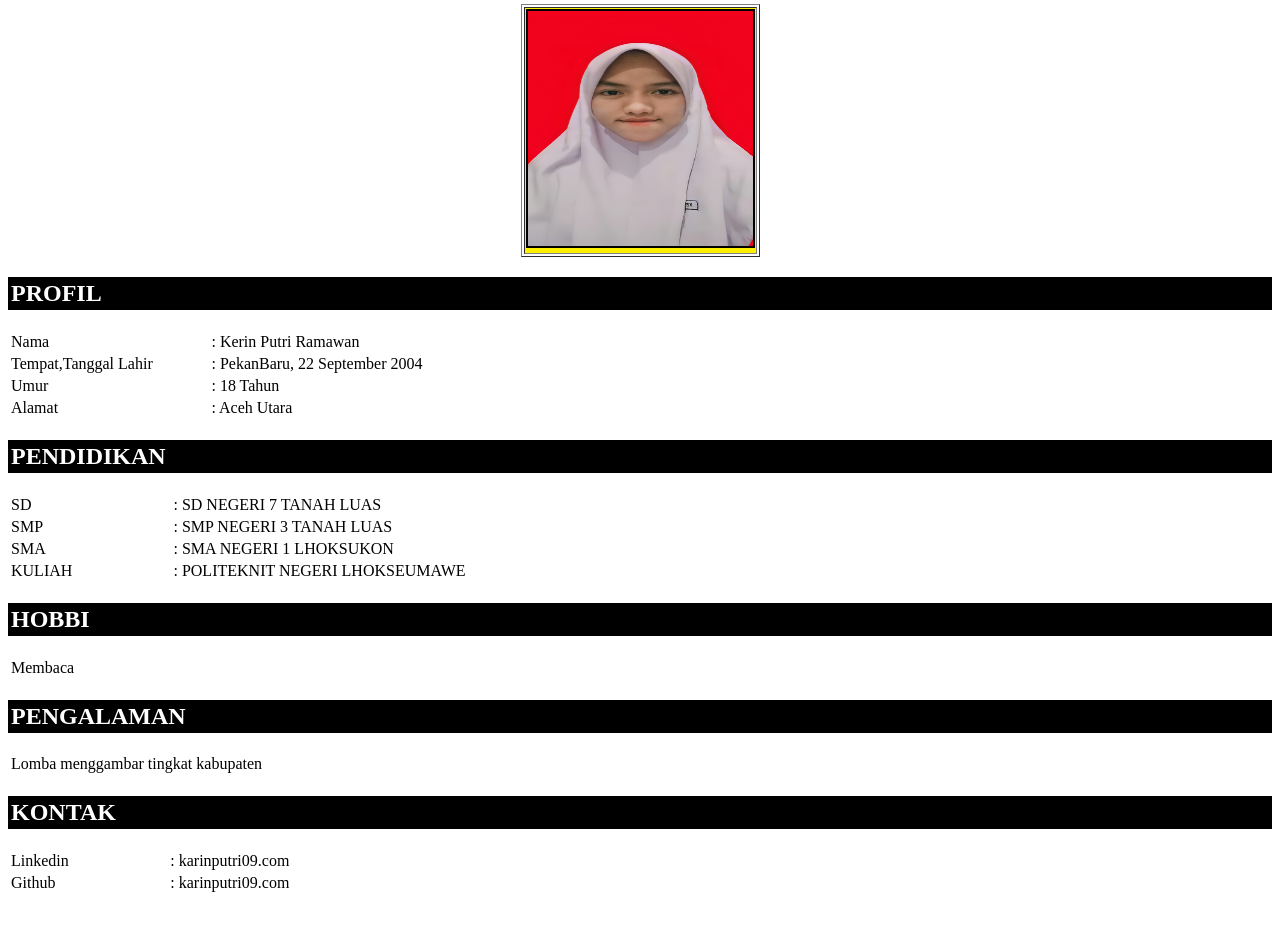
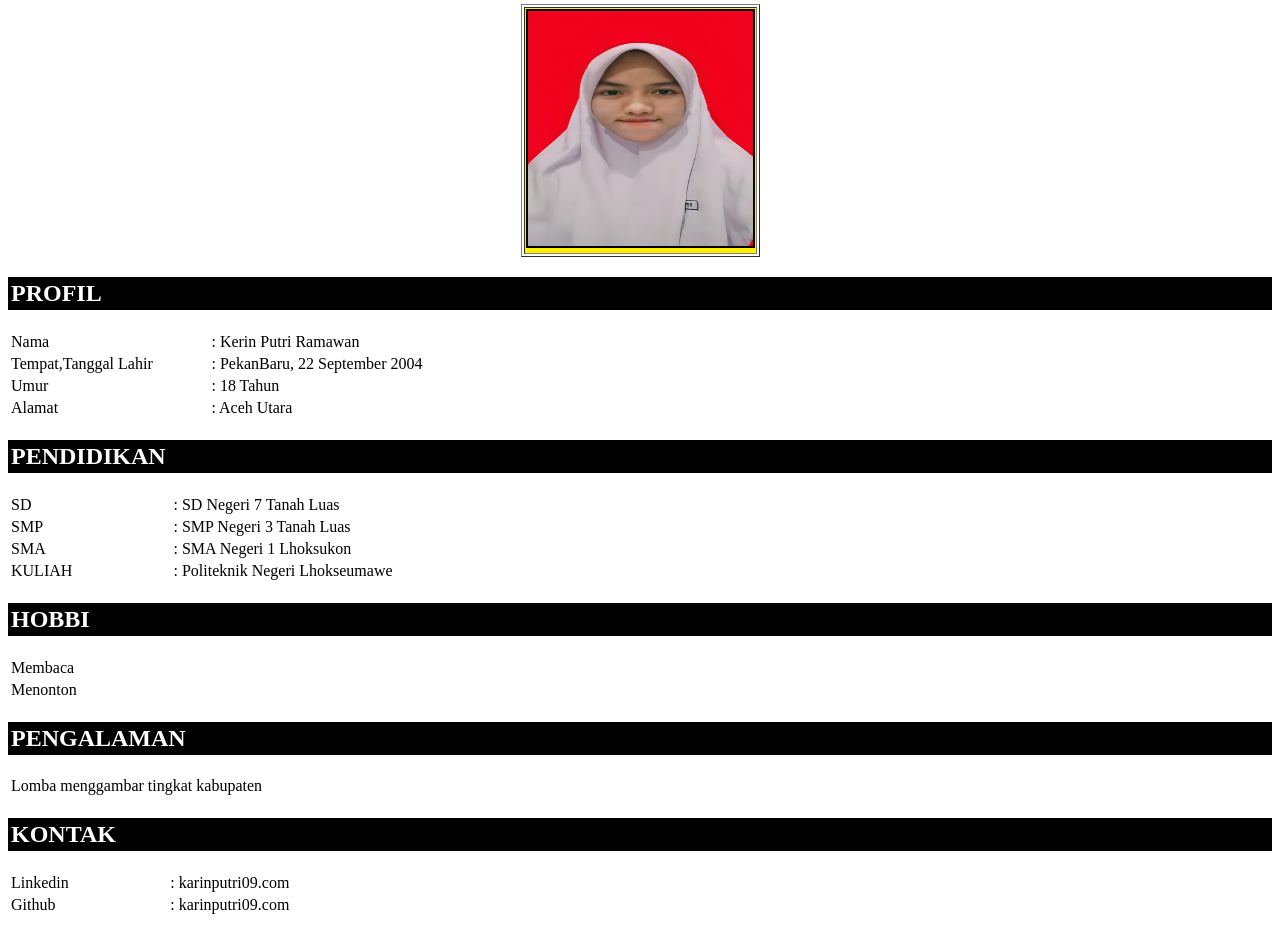
Before and after one commit to karinputri09/belajargit, a plain HTML site: page index.html in a window 1280 px wide. Shown: the part 155-1080 px from the top of the page. Before the commit the page ends 1058 px from the top, so only its background shows below. Drawn offline with Linux system fonts and the light colour scheme.

Commit message:
index.html

```diff
--- a/index.html
+++ b/index.html
@@ -67,25 +67,28 @@
         <table align="center">
         <tr>
         <td width="1%">SD</td>
-        <td width="10%">: SD NEGERI 7 TANAH LUAS  </td>
+        <td width="10%">: SD Negeri 7 Tanah Luas  </td>
         </tr>
         <tr>
         <td width="1%">SMP</td>
-        <td width="10%">: SMP NEGERI 3 TANAH LUAS</td>
+        <td width="10%">: SMP Negeri 3 Tanah Luas</td>
         </tr>
         <tr>
         <td width="1%">SMA</td>
-        <td width="10%">: SMA NEGERI 1 LHOKSUKON</td>
+        <td width="10%">: SMA Negeri 1 Lhoksukon</td>
         </tr>
          <tr>
          <td width="1%">KULIAH</td>
-           <td width="10%">: POLITEKNIT NEGERI LHOKSEUMAWE</td>
+           <td width="10%">: Politeknik Negeri Lhokseumawe</td>
         </tr>
         </table>
         <h2 id="3">HOBBI</h2>
         <table align="center">
         <tr>
         <td width="1%"> Membaca</td>
+        </tr>
+         <tr>
+        <td width="1%"> Menonton</td>
         </tr>
         </table>
         <h2 id="4">PENGALAMAN</h2>
```
